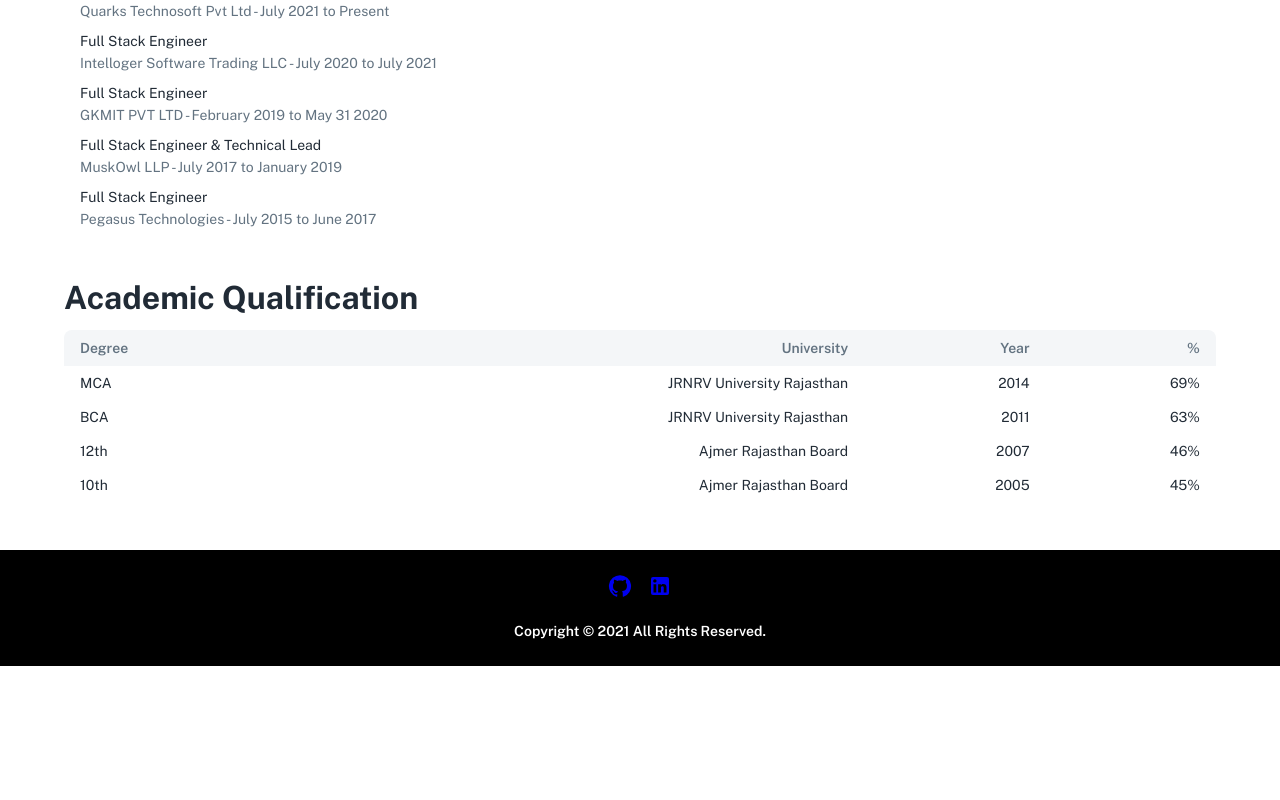
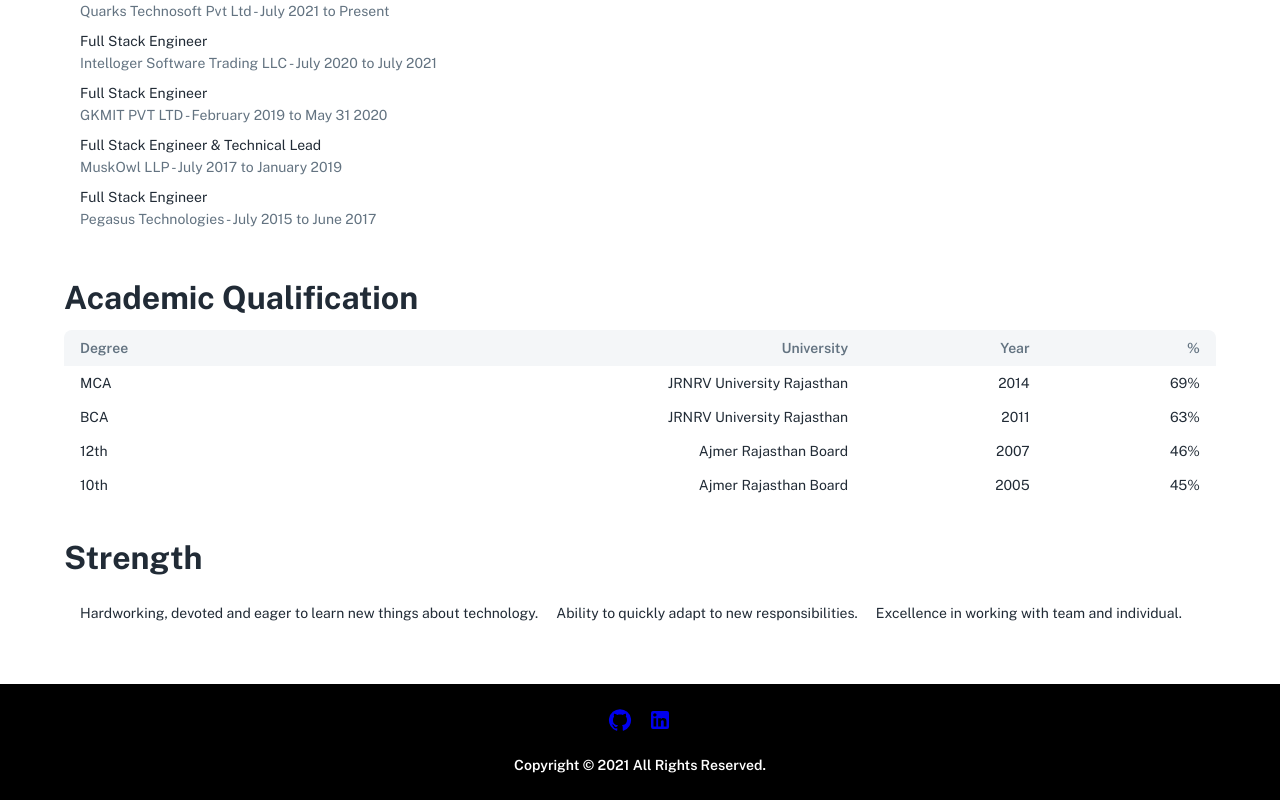
Before and after one commit to nadimsheikh07/nadimsheikh07.github.io, a Next.js app: page / in a window 1280 px wide. Shown: the part 1226-2026 px from the top of the page. Before the commit the page ends 1892 px from the top, so only its background shows below. Built offline with nearby package versions, Linux system fonts and the light colour scheme.

Commit message:
Strength

```diff
--- a/src/app/page.js
+++ b/src/app/page.js
@@ -164,6 +164,21 @@
           </TableContainer>
         </Grid>
       </Grid>
+
+
+      <Grid container spacing={2} mt={2}>
+        <Grid item xs={12}>
+          <Typography variant="h3" gutterBottom>Strength</Typography>
+          <List dense>
+            <ListItem>
+              <ListItemText primary="Hardworking, devoted and eager to learn new things about technology." />
+              <ListItemText primary="Ability to quickly adapt to new responsibilities." />
+              <ListItemText primary="Excellence in working with team and individual." />
+            </ListItem>
+
+          </List>
+        </Grid>
+      </Grid>
     </Container>
   )
 }
```
